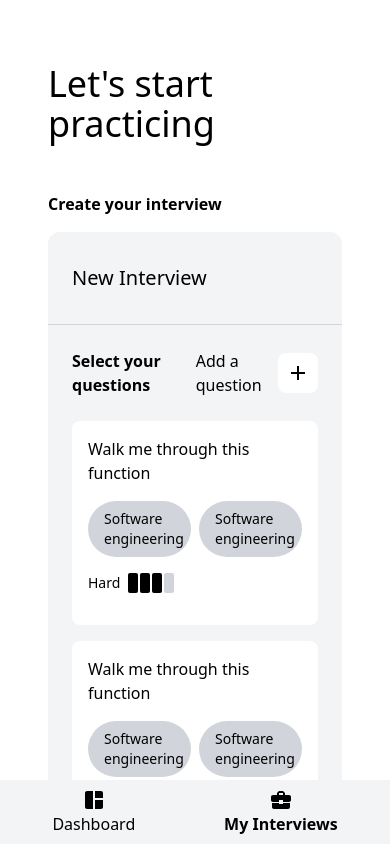
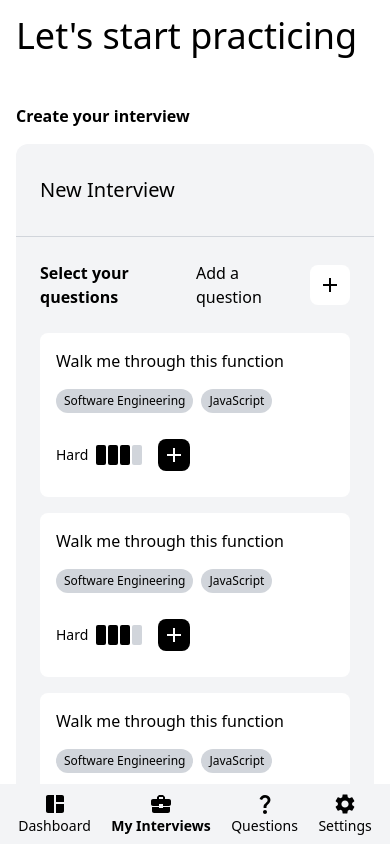
Before and after one commit to HurricaneSKC/AIInterviewAssistant, a Next.js app in the folder UserFrontEndUI/: page /dashboard/my-interviews in a window 390 px wide. Built offline with nearby package versions, Linux system fonts and the light colour scheme.

Commit message:
Added sidebar and mobile navigation, my interviews page, started add questions panel

```diff
--- a/UserFrontEndUI/app/dashboard/layout.tsx
+++ b/UserFrontEndUI/app/dashboard/layout.tsx
@@ -20,9 +20,9 @@ export default async function RootLayout({
 }) {
   return (
     <html lang="en">
-      <body className="flex overflow-hidden h-[100dvh] md:flex-row flex-col scroll-smooth antialiased [font-feature-settings:'ss01']">
+      <body className="bg-green flex overflow-hidden h-[100lvh] md:flex-row flex-col scroll-smooth antialiased [font-feature-settings:'ss01']">
         <Sidebar />
-        <div className="w-full p-12 pt-16 overflow-y-auto flex-grow">
+        <div className="w-full md:p-12 md:pt-16 p-4 overflow-y-auto flex-grow">
           {children}
         </div>
         <MobileNav />
--- a/UserFrontEndUI/app/dashboard/my-interviews/page.tsx
+++ b/UserFrontEndUI/app/dashboard/my-interviews/page.tsx
@@ -1,13 +1,42 @@
 "use client";
 
 import { InterviewCreator } from "@/components/InterviewCreator/InterviewCreator";
-import React from "react";
+import React, { useState } from "react";
+import { Tab } from "@headlessui/react";
+import { Question } from "@/components/Question/Question";
 
 const DashboardPage = () => {
+  const [questions, setQuestions] = useState([]);
+  const [editingQuestionPlaylist, setEditingQuestionPlaylist] = useState(false);
   return (
     <>
       <h1 className="text-4xl mb-12">Let&apos;s start practicing</h1>
-      <InterviewCreator />
+      <InterviewCreator
+        setEditingQuestionPlaylist={setEditingQuestionPlaylist}
+      />
+      {editingQuestionPlaylist && (
+        <>
+          <div
+            onClick={() => setEditingQuestionPlaylist(false)}
+            className="fixed top-0 right-0 bottom-0 left-0 bg-[rgba(0,0,0,0.5)]"
+          >
+            <div
+              onClick={(e) => e.stopPropagation()}
+              className="flex p-8 flex-col overflow-y-auto fixed top-0 right-0 bottom-0 lg:w-[40vw] w-full bg-white"
+            >
+              <div className="flex justify-between">
+                <h3>Add a question</h3>
+                <a>View question bank</a>
+              </div>
+              <div className="flex-grow w-full grid grid-cols-1 gap-2">
+                <Question background="gray" />
+                <Question background="gray" />
+                <Question background="gray" />
+              </div>
+            </div>
+          </div>
+        </>
+      )}
     </>
   );
 };
--- /dev/null
+++ b/UserFrontEndUI/app/dashboard/questions/page.tsx
@@ -0,0 +1,9 @@
+"use client";
+
+import React from "react";
+
+const QuestionsPage = () => {
+  return <h1>QUESTIONS</h1>;
+};
+
+export default QuestionsPage;
--- /dev/null
+++ b/UserFrontEndUI/app/dashboard/settings/page.tsx
@@ -0,0 +1,9 @@
+"use client";
+
+import React from "react";
+
+const SettingsPage = () => {
+  return <h1>SETTINGS</h1>;
+};
+
+export default SettingsPage;
--- a/UserFrontEndUI/components/InterviewCreator/InterviewCreator.tsx
+++ b/UserFrontEndUI/components/InterviewCreator/InterviewCreator.tsx
@@ -2,7 +2,10 @@ import { AddQuestion } from "../AddQuestion/AddQuestion";
 import { Question } from "../Question/Question";
 import AddIcon from "@mui/icons-material/Add";
 
-export const InterviewCreator = () => {
+interface Props {
+  setEditingQuestionPlaylist: (x: Boolean) => void;
+}
+export const InterviewCreator = ({ setEditingQuestionPlaylist }: Props) => {
   return (
     <>
       <h3 className="font-bold mb-4">Create your interview</h3>
@@ -14,7 +17,10 @@ export const InterviewCreator = () => {
         <div className="p-6">
           <div className="flex justify-between items-center mb-6">
             <h3 className="font-bold h-fit">Select your questions</h3>
-            <div className="flex items-center">
+            <div
+              onClick={() => setEditingQuestionPlaylist(true)}
+              className="flex items-center cursor-pointer"
+            >
               <p className="h-fit mr-4">Add a question</p>
               <button className="p-2 bg-white rounded-lg flex justify-center align-middle text-2xl">
                 <AddIcon />
@@ -31,7 +37,10 @@ export const InterviewCreator = () => {
           <div className="mb-4">
             <Question />
           </div>
-          <div className="mb-8">
+          <div
+            onClick={() => setEditingQuestionPlaylist(true)}
+            className="mb-8 cursor-pointer"
+          >
             <AddQuestion />
           </div>
           <div className="flex justify-end">
--- a/UserFrontEndUI/components/MobileNav/MobileNav.tsx
+++ b/UserFrontEndUI/components/MobileNav/MobileNav.tsx
@@ -3,30 +3,47 @@ import Link from "next/link";
 import { usePathname } from "next/navigation";
 import SpaceDashboardIcon from "@mui/icons-material/SpaceDashboard";
 import BusinessCenterIcon from "@mui/icons-material/BusinessCenter";
+import QuestionMarkIcon from "@mui/icons-material/QuestionMark";
+import SettingsIcon from "@mui/icons-material/Settings";
+import { ReactNode } from "react";
 
+interface MobileLinkProps {
+  children: ReactNode;
+  path: string;
+}
+const MobileLink = ({ children, path }: MobileLinkProps) => {
+  const pathname = usePathname();
+
+  return (
+    <Link
+      href={path}
+      className={`flex flex-col items-center justify-center ${
+        pathname === path ? "font-bold" : ""
+      }`}
+    >
+      {children}
+    </Link>
+  );
+};
 export const MobileNav = () => {
-  const pathname = usePathname();
-  console.log(pathname);
   return (
-    <div className="md:hidden bg-gray-100 w-full p-2 flex justify-around">
-      <Link
-        href="/dashboard"
-        className={`flex flex-col items-center justify-center ${
-          pathname === "/dashboard" ? "font-bold" : ""
-        }`}
-      >
+    <div className="md:hidden bg-gray-100 w-full p-2 flex justify-around text-sm">
+      <MobileLink path="/dashboard">
         <SpaceDashboardIcon />
         Dashboard
-      </Link>
-      <Link
-        href="/dashboard/my-interviews"
-        className={`flex flex-col items-center justify-center ${
-          pathname === "/dashboard/my-interviews" ? "font-bold" : ""
-        }`}
-      >
+      </MobileLink>
+      <MobileLink path="/dashboard/my-interviews">
         <BusinessCenterIcon />
         My Interviews
-      </Link>
+      </MobileLink>
+      <MobileLink path="/dashboard/questions">
+        <QuestionMarkIcon />
+        Questions
+      </MobileLink>
+      <MobileLink path="/dashboard/settings">
+        <SettingsIcon />
+        Settings
+      </MobileLink>
     </div>
   );
 };
--- a/UserFrontEndUI/components/Question/Question.tsx
+++ b/UserFrontEndUI/components/Question/Question.tsx
@@ -1,15 +1,34 @@
-export const Question = () => {
+import AddIcon from "@mui/icons-material/Add";
+
+interface Props {
+  background: string;
+}
+
+interface TagProps {
+  tag: string;
+}
+
+const Tag = ({ tag }: TagProps) => {
   return (
-    <div className="bg-white rounded-lg p-4 flex w-full justify-between items-center flex-wrap">
+    <p className="bg-gray-300 text-bold rounded-full px-2 py-1 h-fit whitespace-nowrap truncate text-xs">
+      {tag}
+    </p>
+  );
+};
+
+export const Question = ({ background }: Props) => {
+  return (
+    <div
+      className={`${
+        background === "gray" ? "bg-gray-100" : "bg-white"
+      } rounded-lg p-4 flex w-full justify-between items-center flex-wrap`}
+    >
       <h3 className="md:mb-0 mb-4">Walk me through this function</h3>
-      <div className="flex flex-wrap">
-        <div className="tags grid grid-cols-2 sm:grid-cols-3 lg:grid-cols-4 gap-2 items-center">
-          <p className="bg-gray-300 text-bold rounded-full px-4 py-2 h-fit text-sm">
-            Software engineering
-          </p>
-          <p className="bg-gray-300 text-bold rounded-full px-4 py-2 h-fit text-sm">
-            Software engineering
-          </p>
+
+      <div className="flex flex-wrap items-center gap-4">
+        <div className="tags flex gap-2 items-center">
+          <Tag tag="Software Engineering" />
+          <Tag tag="JavaScript" />
         </div>
         <div className="difficulty flex py-4">
           <p className="mr-2 text-sm">Hard</p>
@@ -20,6 +39,9 @@ export const Question = () => {
             <div className="h-[20px] w-[10px] bg-gray-300 rounded-sm"></div>
           </div>
         </div>
+        <button className="float-right h-fit p-1 bg-black text-white rounded-lg flex justify-center align-middle">
+          <AddIcon />
+        </button>
       </div>
     </div>
   );
--- a/UserFrontEndUI/components/Sidebar/Sidebar.tsx
+++ b/UserFrontEndUI/components/Sidebar/Sidebar.tsx
@@ -2,24 +2,30 @@
 import Link from "next/link";
 import { usePathname } from "next/navigation";
 
+interface NavLinkProps {
+  path: string;
+  name: string;
+}
+
+const NavLink = ({ path, name }: NavLinkProps) => {
+  const pathname = usePathname();
+  return (
+    <Link
+      href={path}
+      className={`mb-4 ${pathname === path ? "font-bold" : ""}`}
+    >
+      {name}
+    </Link>
+  );
+};
 export const Sidebar = () => {
-  const pathname = usePathname();
-  console.log(pathname);
   return (
     <div className="md:flex bg-gray-100 w-[300px] p-10 hidden flex-col text-[20px]">
       <div className="w-full h-[100px] bg-white mb-12"></div>
-      <Link
-        href="/dashboard"
-        className={`mb-4 ${pathname === "/dashboard" ? "font-bold" : ""}`}
-      >
-        Dashboard
-      </Link>
-      <Link
-        href="/dashboard/my-interviews"
-        className={pathname === "/dashboard/my-interviews" ? "font-bold" : ""}
-      >
-        My Interviews
-      </Link>
+      <NavLink path="/dashboard" name="Dashboard" />
+      <NavLink path="/dashboard/my-interviews" name="My Interviews" />
+      <NavLink path="/dashboard/questions" name="Questions" />
+      <NavLink path="/dashboard/settings" name="Settings" />
     </div>
   );
 };
--- a/UserFrontEndUI/package.json
+++ b/UserFrontEndUI/package.json
@@ -13,7 +13,7 @@
     "@emotion/styled": "^11.11.5",
     "@ffmpeg/core": "^0.11.0",
     "@ffmpeg/ffmpeg": "^0.11.6",
-    "@headlessui/react": "^1.7.14",
+    "@headlessui/react": "^1.7.19",
     "@mui/icons-material": "^5.16.0",
     "@mui/material": "^5.16.0",
     "@types/node": "20.2.5",
```
Also changed, not shown: 1 other file (tests, documents, lock files or other folders).
